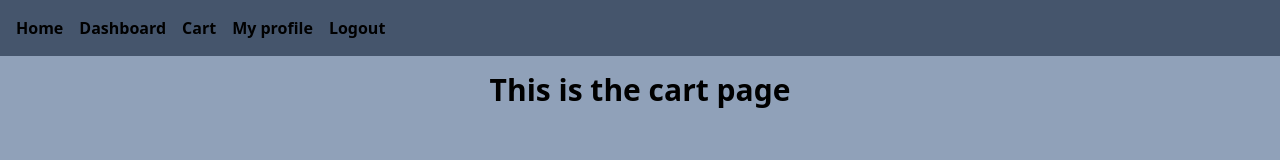
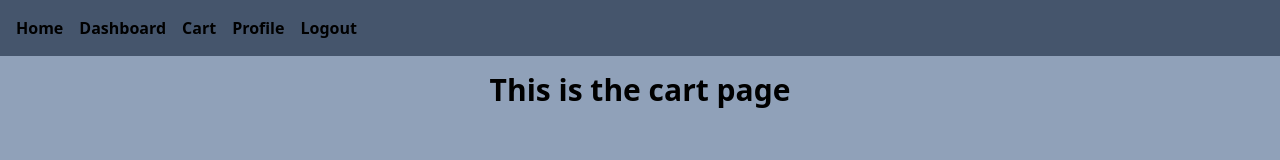
Before and after one commit to 1LuisVargas/M4FE, a Next.js app in the folder front/: page /cart in a window 1280 px wide. Shown: the top 160 px of the page. Built offline with nearby package versions, Linux system fonts and the light colour scheme; sample sign-in values are in the browser's storage.

Commit message:
Considerably improved the authentication login from manual verification to a React context component

```diff
--- a/front/src/app/cart/page.tsx
+++ b/front/src/app/cart/page.tsx
@@ -1,8 +1,10 @@
+import { RequireAuth } from "@/components/RequireAuth";
+
 const cart = () => {
     return (
-        <div>
+        <RequireAuth>
             <h1 className="h1">This is the cart page</h1>
-        </div>
+        </RequireAuth>
     );
 }
 
--- a/front/src/app/dashboard/page.tsx
+++ b/front/src/app/dashboard/page.tsx
@@ -1,14 +1,28 @@
+import { RequireAuth } from "@/components/RequireAuth";
+
 const dashboard = () => {
-    return (
-        <div className="flex justify-center flex-col items-center">
-            <h1 className="h1">This is the dashboard page</h1>
-            <p className="text-xl"><span className="font-bold">Nombre:</span> Lucho</p>
-            <p className="text-xl"><span className="font-bold">Apellido:</span> Vargas</p>
-            <p className="text-xl"><span className="font-bold">Edad:</span> 25</p>
-            <p className="text-xl"><span className="font-bold">Pais:</span> Argentina</p>
-            <p className="text-xl"><span className="font-bold">Direccion:</span> 123 Calle, Buenos Aires</p>
-        </div>
-    )
-}
+  return (
+    <RequireAuth>
+      <div className="flex justify-center flex-col items-center">
+        <h1 className="h1">This is the dashboard page</h1>
+        <p className="text-xl">
+          <span className="font-bold">Nombre:</span> Lucho
+        </p>
+        <p className="text-xl">
+          <span className="font-bold">Apellido:</span> Vargas
+        </p>
+        <p className="text-xl">
+          <span className="font-bold">Edad:</span> 25
+        </p>
+        <p className="text-xl">
+          <span className="font-bold">Pais:</span> Argentina
+        </p>
+        <p className="text-xl">
+          <span className="font-bold">Direccion:</span> 123 Calle, Buenos Aires
+        </p>
+      </div>
+    </RequireAuth>
+  );
+};
 
 export default dashboard;
--- a/front/src/app/layout.tsx
+++ b/front/src/app/layout.tsx
@@ -3,6 +3,7 @@ import { Geist, Geist_Mono } from "next/font/google";
 import "./globals.css";
 import NavBar from "@/components/NavBar";
 import Footer from "@/components/Footer";
+import ClientProvider from "@/components/ClientProvider";
 
 const geistSans = Geist({
   variable: "--font-geist-sans",
@@ -29,11 +30,11 @@ export default function RootLayout({
       <body
         className={`${geistSans.variable} ${geistMono.variable} antialiased min-h-screen flex flex-col bg-slate-400`}
       >
-        <NavBar />
-        <main className="flex-1">
-        {children}
-        </main>
-        <Footer/>
+        <ClientProvider>
+          <NavBar />
+          <main className="flex-1">{children}</main>
+          <Footer />
+        </ClientProvider>
       </body>
     </html>
   );
--- /dev/null
+++ b/front/src/components/ClientProvider.tsx
@@ -0,0 +1,11 @@
+"use client"
+
+import { AuthProvider } from "@/context/AuthContext"
+
+export default function ClientProvider({ children }: { children: React.ReactNode }) {
+    return (
+        <AuthProvider>
+            {children}
+        </AuthProvider>
+    )
+}
--- a/front/src/components/NavBar.tsx
+++ b/front/src/components/NavBar.tsx
@@ -2,26 +2,12 @@
 
 import Link from "next/link";
 import NavItems from "@/helpers/NavBarItems";
-import { useState, useEffect } from "react";
-import { useRouter, usePathname } from "next/navigation";
+import { useRouter } from "next/navigation";
+import { useAuth } from "@/context/AuthContext";
 
 const NavBar = () => {
   const router = useRouter();
-  const pathname = usePathname();
-  const [isAuthenticated, setIsAuthenticated] = useState(false);
-
-  useEffect(() => {
-    const readToken = () => setIsAuthenticated(!!localStorage.getItem("token"));
-    readToken();
-    window.addEventListener("storage", readToken);
-    const onAuthChange = () => readToken();
-    window.addEventListener("onAuthChange", onAuthChange);
-
-    return () => {
-      window.removeEventListener("storage", readToken);
-      window.removeEventListener("onAuthChange", onAuthChange);
-    };
-  }, [pathname]);
+  const { isAuthenticated, logout } = useAuth();
 
   return (
     <nav className="p-4 bg-slate-600">
@@ -38,20 +24,11 @@ const NavBar = () => {
         {isAuthenticated ? (
           <ul className="flex gap-4">
             <li className="font-bold">
-              <button>My profile</button>
-              {/* Empty button since we don't have a profile route on the backend */}
+              {" "}
+              <Link href={NavItems.DASHBOARD}>Profile</Link>
             </li>
             <li className="font-bold">
-              <button
-                onClick={() => {
-                  localStorage.removeItem("token");
-                  setIsAuthenticated(false);
-                  window.dispatchEvent(new Event("onAuthChange"));
-                  router.push("/");
-                }}
-              >
-                Logout
-              </button>
+              <Link href={NavItems.HOME} onClick={logout}>Logout</Link>
             </li>
           </ul>
         ) : (
--- /dev/null
+++ b/front/src/components/RequireAuth.tsx
@@ -0,0 +1,20 @@
+"use client";
+
+import { useAuth } from "@/context/AuthContext";
+import { useRouter } from "next/navigation";
+import { useEffect } from "react";
+
+export function RequireAuth({ children }: { children: React.ReactNode }) {
+    const { isAuthenticated } = useAuth();
+    const router = useRouter();
+    useEffect(() => {
+        if (!isAuthenticated) {
+            router.push("/login");
+        }
+    }, [isAuthenticated, router]); // Re-run the effect if isAuthenticated changes
+
+    if (!isAuthenticated) {
+        return null;
+    }
+    return <>{children}</>
+}
--- a/front/src/components/forms/LoginForm.tsx
+++ b/front/src/components/forms/LoginForm.tsx
@@ -7,9 +7,11 @@ import {
 } from "@/validators/loginSchema";
 import { useFormik } from "formik";
 import { useRouter } from "next/navigation";
+import { useAuth } from "@/context/AuthContext";
 
 const LoginForm = () => {
   const router = useRouter();
+  const { login } = useAuth();
 
   const formik = useFormik<ILoginSchema>({
     initialValues: defaultLoginSchema,
@@ -28,9 +30,7 @@ const LoginForm = () => {
           throw new Error("Login failed");
         }
         const data = await res.json();
-        localStorage.setItem("token", data.token);
-        window.dispatchEvent(new Event("onAuthChange"));
-        alert("User logged in successfully!");
+        login(data.token);
         router.push("/dashboard");
       } catch (error) {
         alert("Login failed");
--- /dev/null
+++ b/front/src/context/AuthContext.tsx
@@ -0,0 +1,58 @@
+"use client";
+
+import { createContext, useContext, useEffect, useMemo, useState } from "react";
+import { usePathname } from "next/navigation";
+
+type AuthContextValue = {
+  isAuthenticated: boolean;
+  token: string | null;
+  login: (token: string) => void;
+  logout: () => void;
+};
+
+const AuthContext = createContext<AuthContextValue | undefined>(undefined);
+
+export function AuthProvider({ children }: { children: React.ReactNode }) {
+  // Store token in localStorage if there is a token
+  const [token, setToken] = useState<string | null>(() =>
+    typeof window !== "undefined" ? localStorage.getItem("token") : null
+  );
+  const pathname = usePathname();
+
+  // Keep state in sync with localStorage changes from other tabs
+  useEffect(() => {
+    const onStorage = () => setToken(localStorage.getItem("token"));
+    window.addEventListener("storage", onStorage);
+    return () => window.removeEventListener("storage", onStorage);
+  }, []);
+
+  // Re-check on route changes
+  useEffect(() => {
+    setToken(localStorage.getItem("token"));
+  }, [pathname]);
+
+  const login = (t: string) => {
+    localStorage.setItem("token", t);
+    setToken(t); // Immediate same-tab update
+  };
+
+  const logout = () => {
+    localStorage.removeItem("token");
+    setToken(null);
+  };
+
+  // Create value
+  const value = useMemo<AuthContextValue>(
+    () => ({ isAuthenticated: !!token, token, login, logout }),
+    [token]
+  );
+
+  return <AuthContext.Provider value={value}>{children}</AuthContext.Provider>;
+}
+
+// Custom Hook to use the context
+export function useAuth() {
+  const ctx = useContext(AuthContext);
+  if (!ctx) throw new Error("useAuth must be used within <AuthProvider>");
+  return ctx;
+}
```
Also changed, not shown: 1 other file (tests, documents, lock files or other folders).
